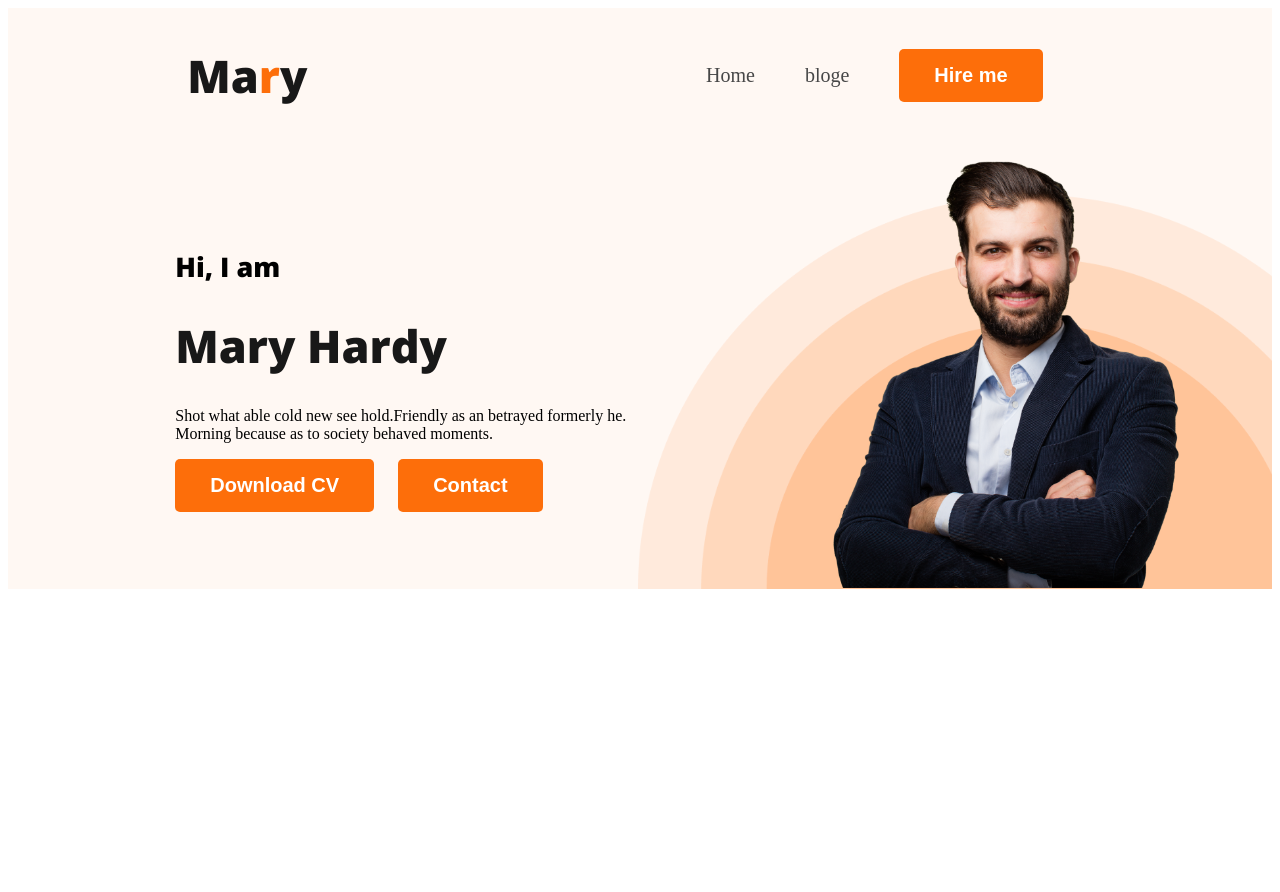
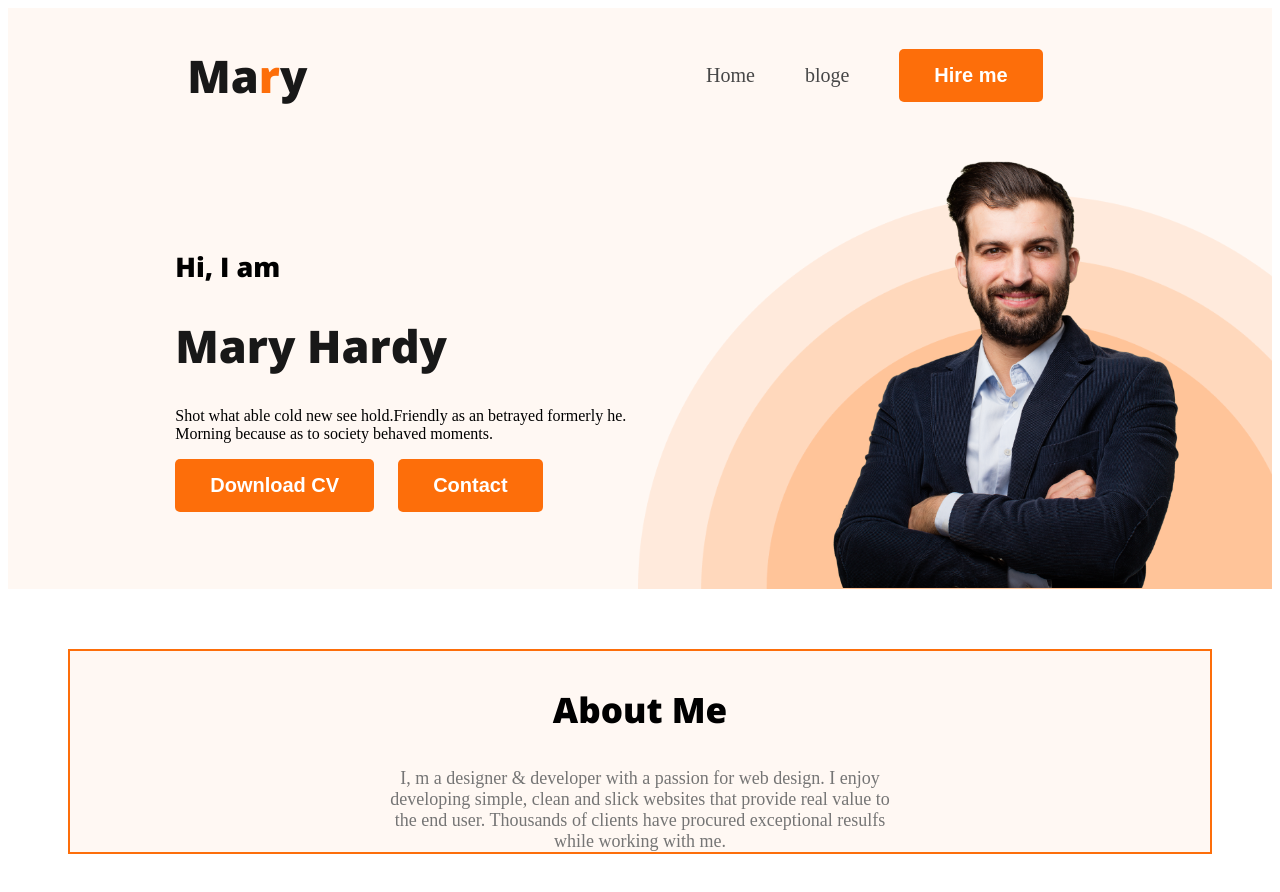
Before and after one commit to SHARIFUL70/webdevelopment-portfolio, a plain HTML site: page index.html in a window 1280 px wide. Before the commit the page ends 800 px from the top, so only its background shows below. Drawn offline with nearby package versions, Linux system fonts and the light colour scheme.

Commit message:
about section

```diff
--- a/index.html
+++ b/index.html
@@ -35,6 +35,11 @@
 
     </header>
     <main>
+        <section class="about">
+            <h3>About Me</h3>
+            <p>I, m a designer & developer with a passion for web design. I enjoy developing simple, clean and slick websites that provide real value to the end user. Thousands of clients have procured exceptional resulfs while working with me.
+            </p>
+        </section>
 
     </main>
     <footer>
--- a/style.css
+++ b/style.css
@@ -96,3 +96,32 @@ font-size: 27px;
 .banner-content .nav-btn{
     margin-right: 20px;
 }
+.about{
+    width: 1140px;
+/* height: 550px; */
+background: #FFF8F3;
+
+margin: 60px auto;
+border: 2px solid #FD6E0A;
+}
+.about h3{
+
+
+text-align: center;
+font-family: Open Sans;
+font-size: 35px;
+
+font-weight: 700;
+
+}
+.about p{
+    color: #757575;
+    width: 500px;
+    text-align: center;
+    margin: 0px auto;
+    font-size: 18px;
+    /* margin: 12px; */
+
+
+
+}
```
